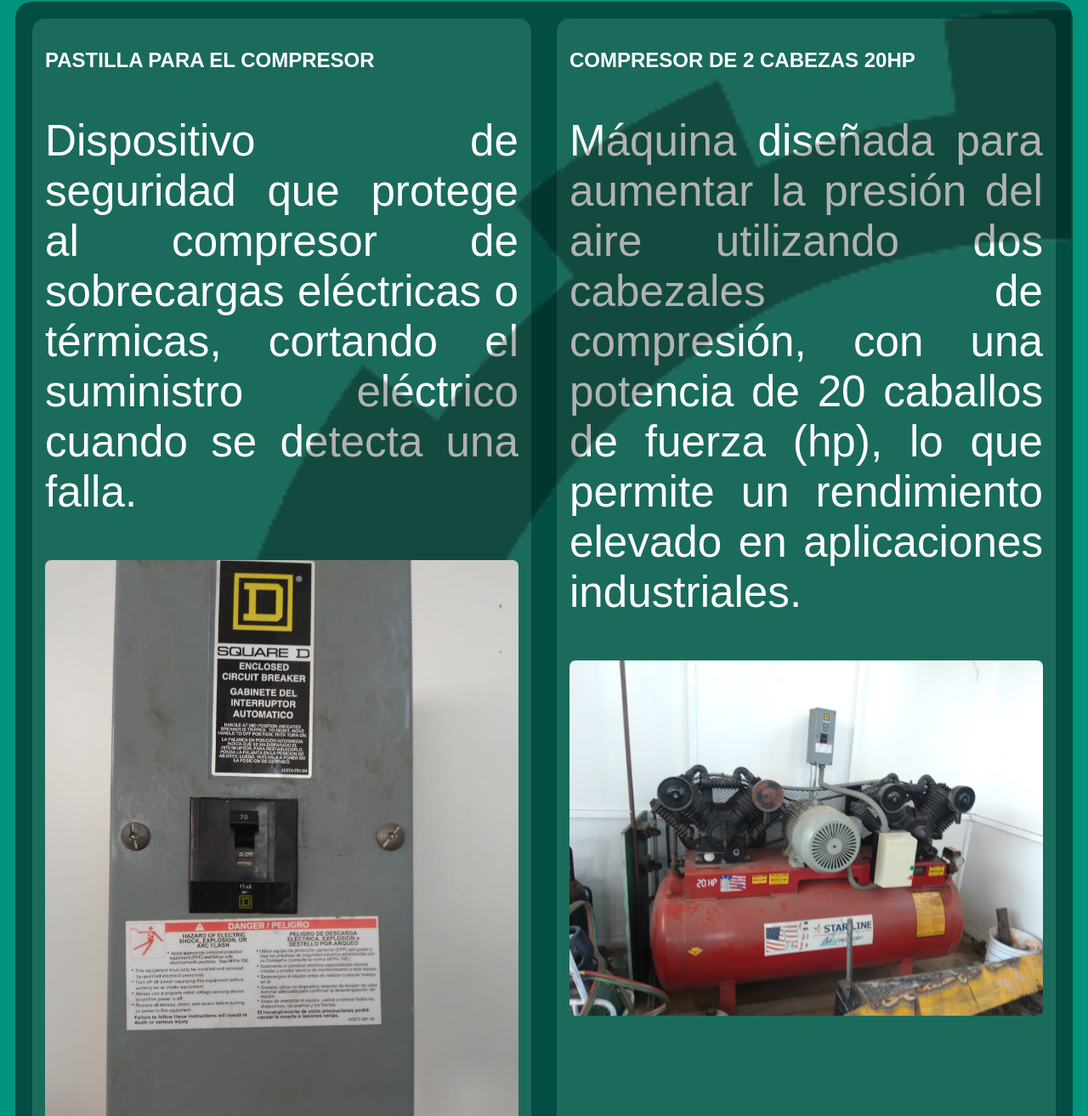
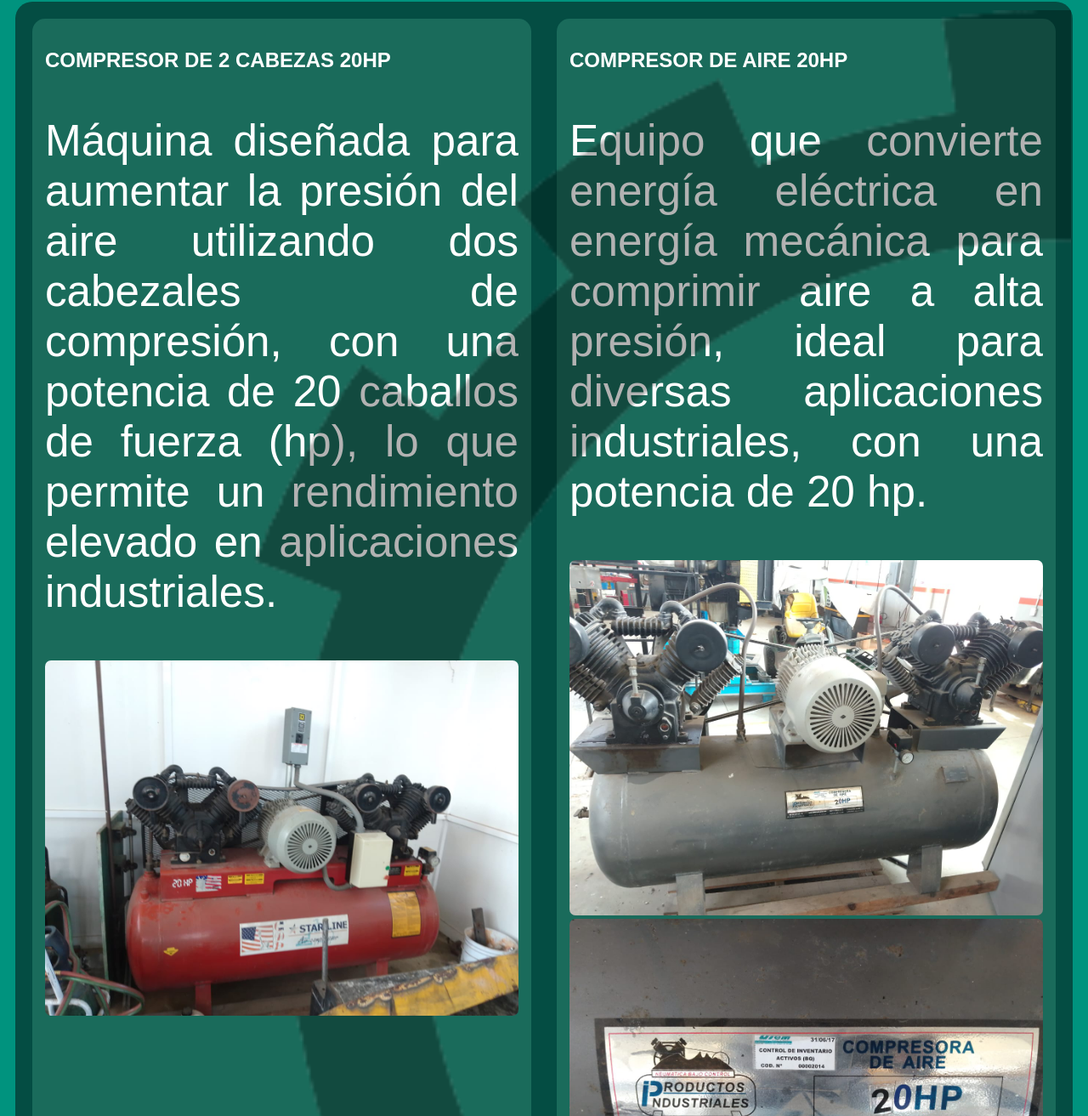
Before and after one commit to JosuenahumNEO/UTEM, a plain HTML site: page index.html in a window 1280 px wide. Shown: the part 447-1760 px from the top of the page at 85% size. Drawn offline with Linux system fonts and the light colour scheme.

Commit message:
Update index.html

```diff
--- a/index.html
+++ b/index.html
@@ -123,12 +123,6 @@
         <img src="img/mitad.png" alt="" class="midengranaje" style="position:absolute; opacity:30%; width:80%; right:20px;">
         <img src="img/ing.png" alt="" class="midengranaje" style="position:absolute; opacity:30%; width:80%; left:20px; top:2500px;">
 
-        <div class="tarjeta">
-            <h1 class="titulotargetas">PASTILLA PARA EL COMPRESOR</h1>
-            <p>Dispositivo de seguridad que protege al compresor de sobrecargas eléctricas o térmicas, cortando el
-                suministro eléctrico cuando se detecta una falla.</p>
-            <img src="img/1.jpeg" class="div" alt="">
-        </div>
 
         <div class="tarjeta">
             <h1 class="titulotargetas">COMPRESOR DE 2 CABEZAS 20HP</h1>
```
